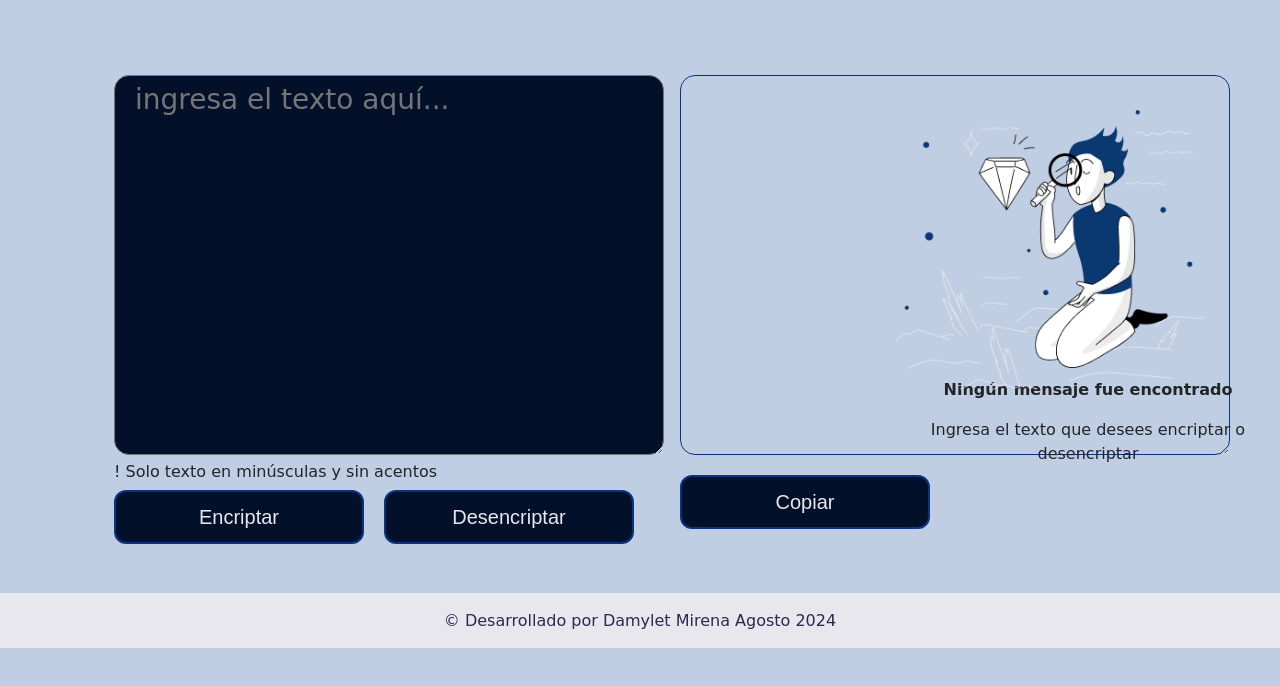
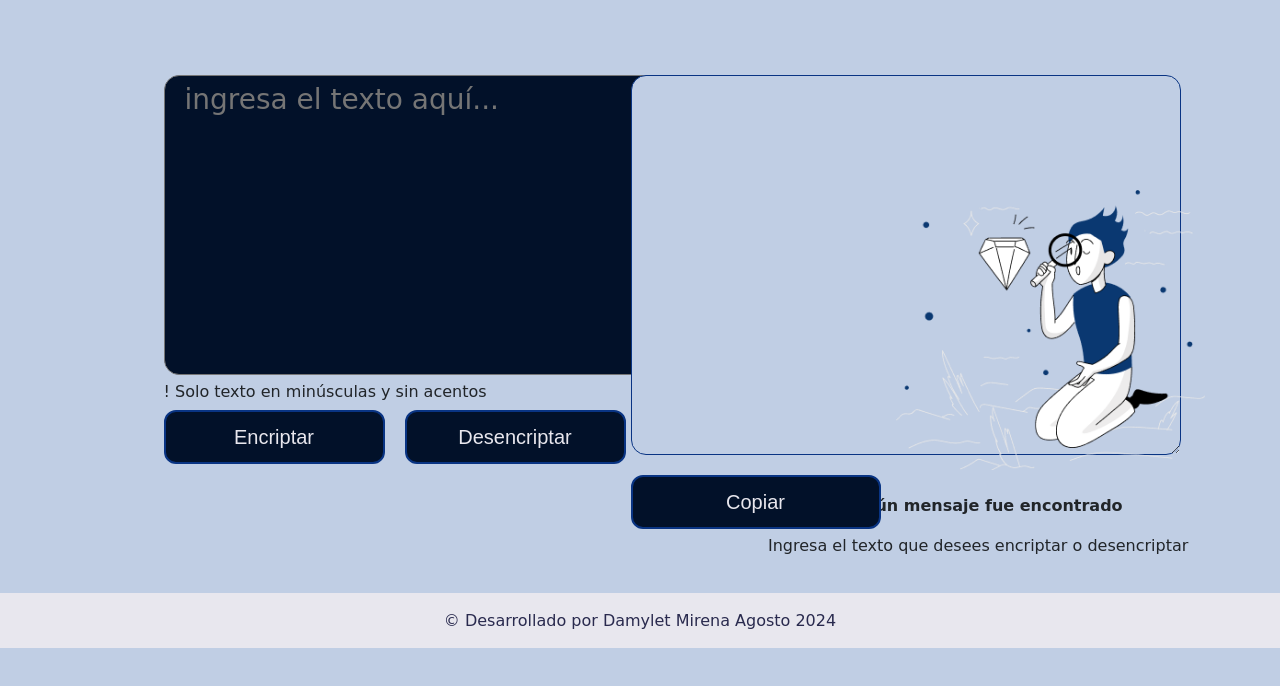
Before and after one commit to Damylet/encriptador-de-texto, a plain HTML site: page index.html in a window 1280 px wide. Shown: the part 146-832 px from the top of the page. Drawn offline with nearby package versions, Linux system fonts and the light colour scheme; a web font is replaced by a local one.

Commit message:
nuevo posicion

```diff
--- a/asset/estilo.css
+++ b/asset/estilo.css
@@ -28,7 +28,7 @@
 }
 
 body{
-    height: 500px;
+    height: 450px;
     background: var(--light-blue) ;
 }
 
@@ -58,7 +58,7 @@ h1{
 }
 
 .seccion{
-    height: 60%;
+    height: 40%;
     display: flex;
     justify-content: center;
     gap: 10px 5px;
@@ -74,7 +74,7 @@ main{
 
 .encriptador{
 
-    width: 60%;
+    width: 40%;
     margin: 3% 0 0 5%;
 
 }
@@ -82,7 +82,7 @@ main{
 .encriptar{
     margin-left: 50px;
     width: 550px ;
-    height: 380px;
+    height: 300px;
     font-size: 28px ;
     line-height: 48px ;
     outline: none;
@@ -101,7 +101,7 @@ main{
     #muñeco{
     height: 35%;
         position: absolute;
-        top: 32%;
+        top: 42%;
         left: 70%;
         z-index: 2;
     }
@@ -133,8 +133,8 @@ main{
         justify-content: center;
         height: 100%;
         position: absolute;
-        top: 22%;
-        left: 70%;
+        top: 35%;
+        left: 60%;
         text-align: center;
         }
         .btn-copiar {
```
